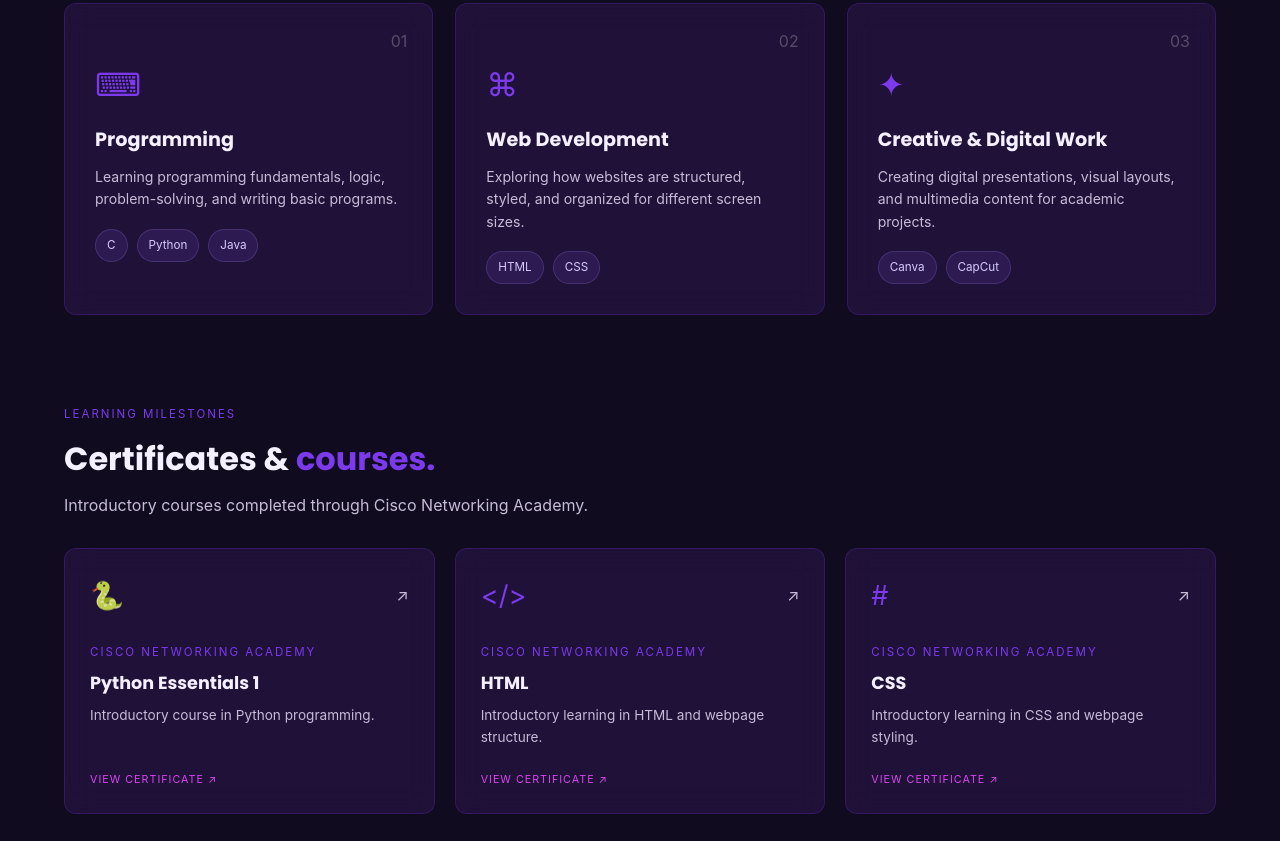
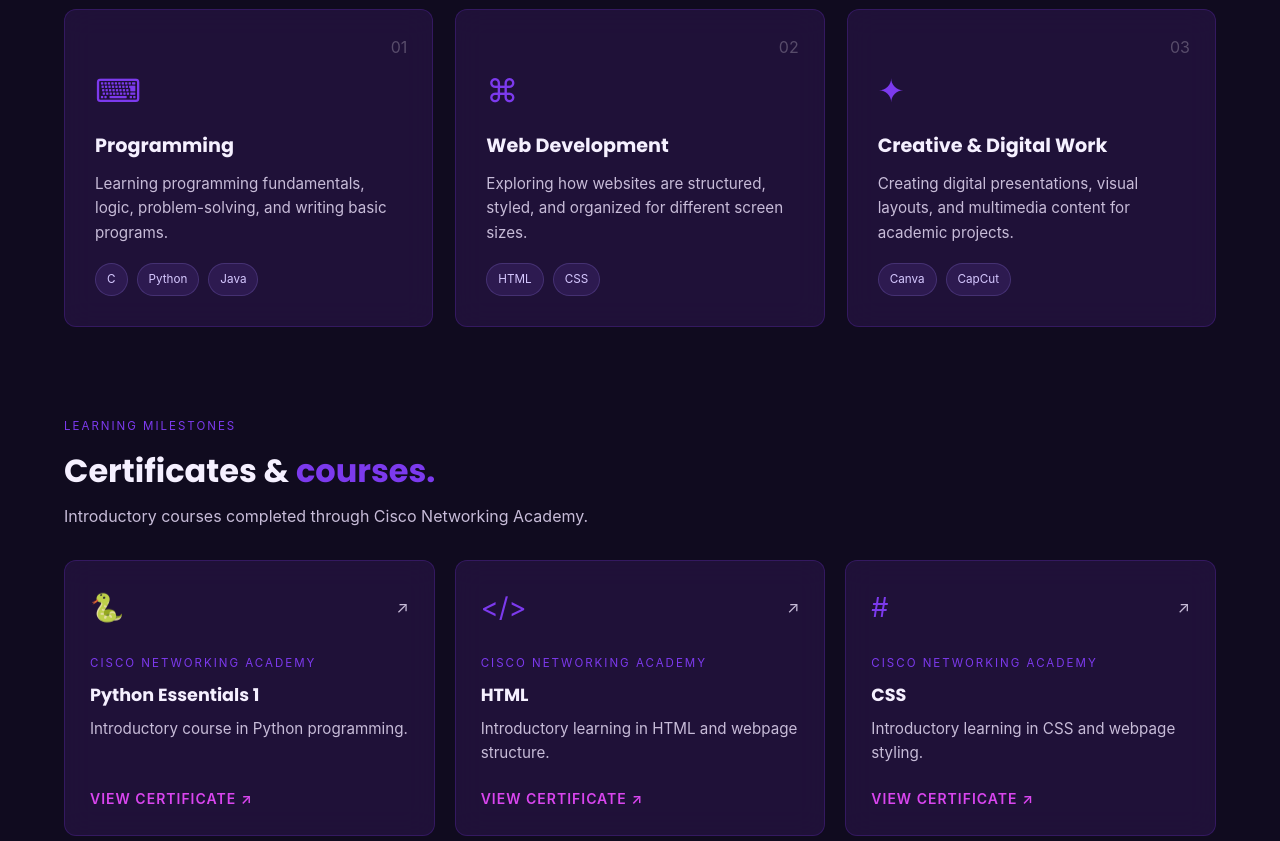
Before and after one commit to jmsostewpidd/JM-IT-Portfolio, a plain HTML site: page index.html in a window 1280 px wide. Shown: the part 2039-2880 px from the top of the page. Drawn offline with Linux system fonts and the light colour scheme; a web font is replaced by a local one.

Commit message:
Update style.css

```diff
--- a/style.css
+++ b/style.css
@@ -1065,3 +1065,21 @@ input:focus-visible {
         background: rgba(16, 11, 31, 0.98);
     }
 }
+/* Improve readability in content cards */
+
+.about-main p:not(.card-label),
+.detail-card p:not(.card-label),
+.detail-card > span,
+.skill-card p,
+.certificate-card > p:not(.card-label) {
+    font-size: 0.95rem;
+    line-height: 1.6;
+}
+
+/* Certificate and project links */
+.certificate-link,
+.project-link {
+    font-family: var(--body-font);
+    font-size: 0.875rem;
+    font-weight: 600;
+}
```
